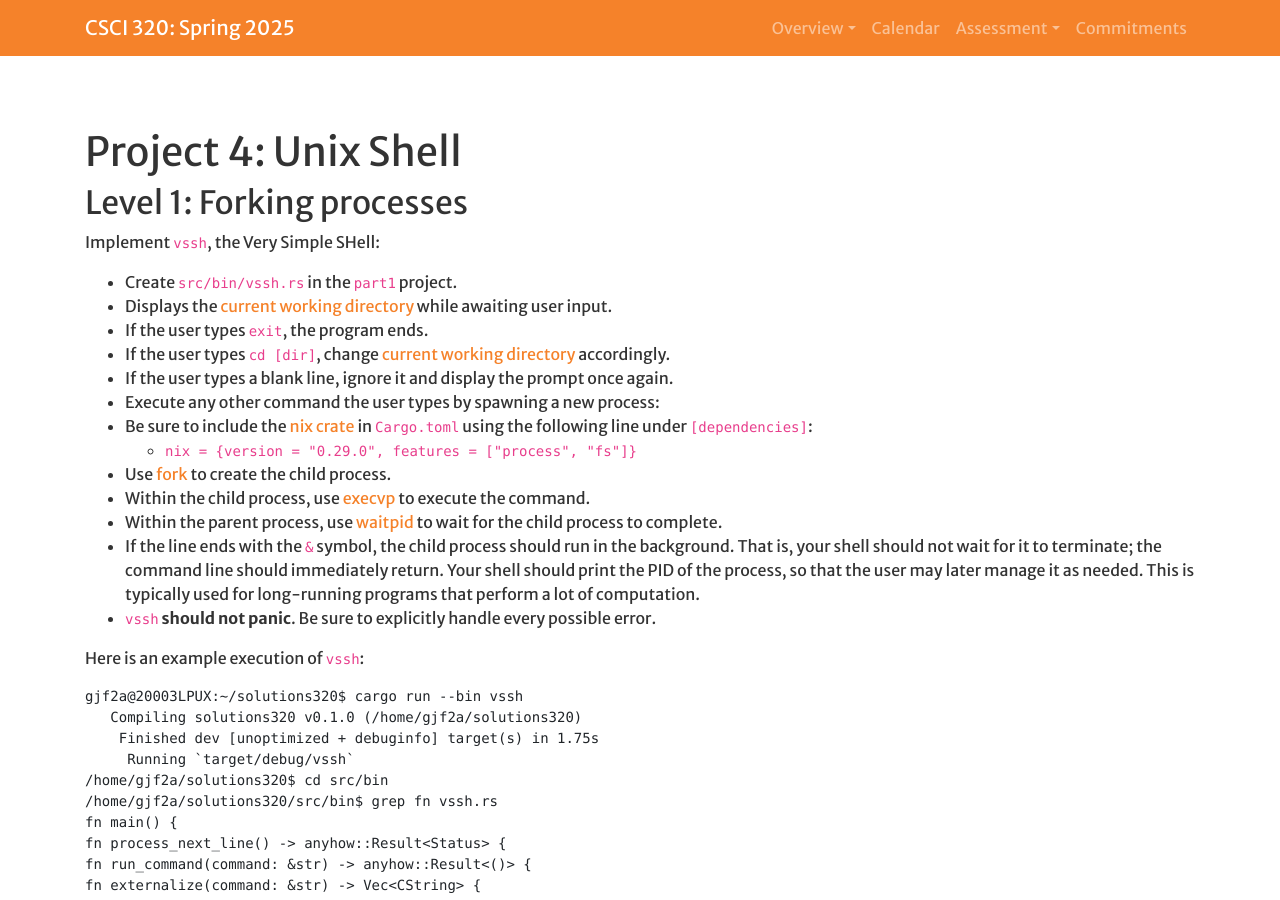
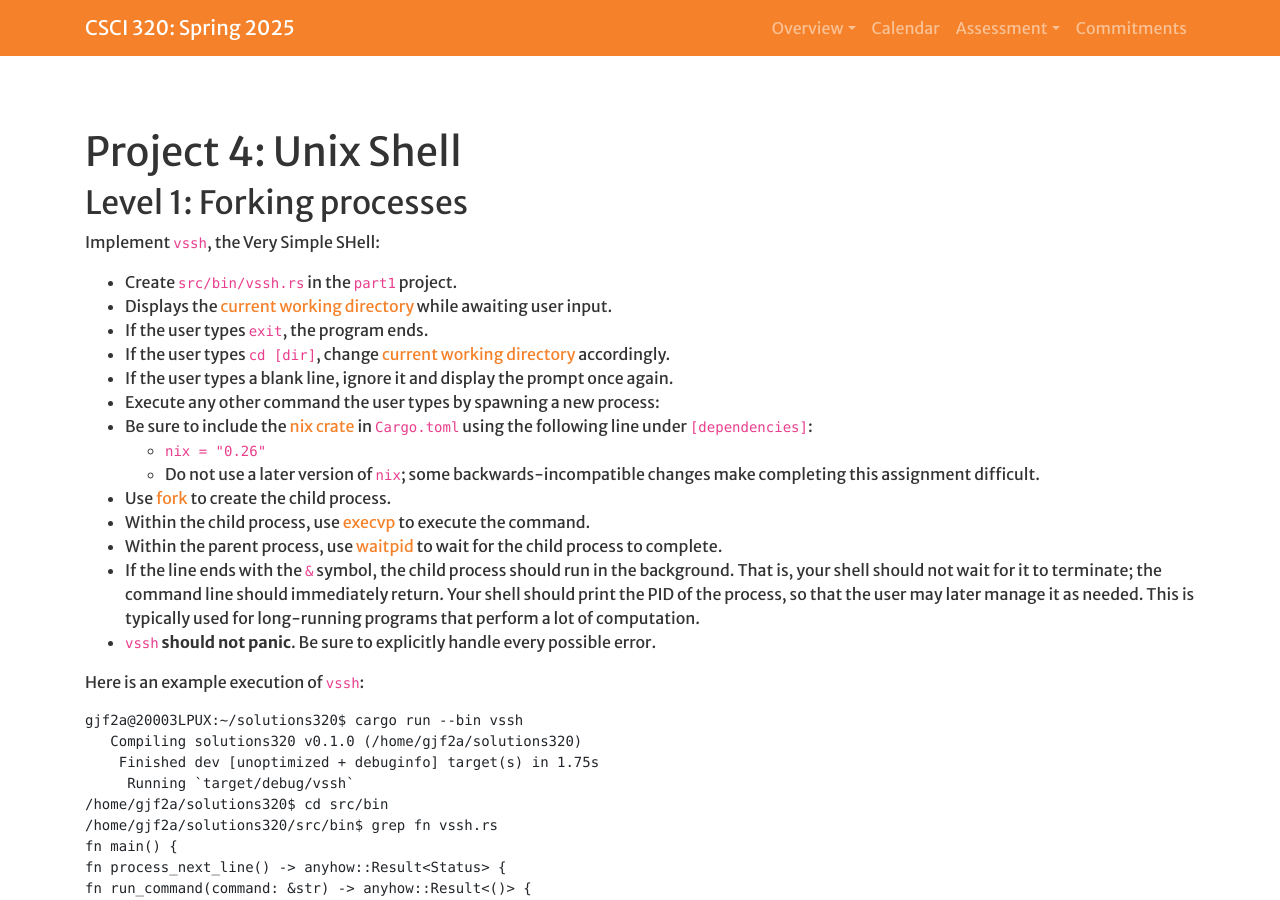
Before and after one commit to Hendrix-CS/csci320, a Jekyll site: the page built from projects/vssh.md, in a window 1280 px wide and 900 px high. Built offline with Jekyll 4.4.1, drawn with Linux system fonts in a browser that asks for light colours; a script that is not in the unit is left out; our own code applies the rules of GitHub Pages for plain Markdown files.

Commit message:
Updated VSSH instructions to use version 0.26 of nix

```diff
--- a/projects/vssh.md
+++ b/projects/vssh.md
@@ -15,7 +15,9 @@ Implement `vssh`, the Very Simple SHell:
 * If the user types a blank line, ignore it and display the prompt once again.
 * Execute any other command the user types by spawning a new process:
 * Be sure to include the [nix crate](https://crates.io/crates/nix) in `Cargo.toml` using the following line under `[dependencies]`:
-  * `nix = {version = "0.29.0", features = ["process", "fs"]}`
+  * `nix = "0.26"`
+  * Do not use a later version of `nix`; some backwards-incompatible changes make completing
+    this assignment difficult.
 * Use [fork](https://docs.rs/nix/latest/nix/unistd/fn.fork.html) to create the child process.
 * Within the child process, use [execvp](https://docs.rs/nix/latest/nix/unistd/fn.execvp.html) to execute the command.
 * Within the parent process, use [waitpid](https://docs.rs/nix/latest/nix/sys/wait/fn.waitpid.html) to wait for the child process to complete.
```
